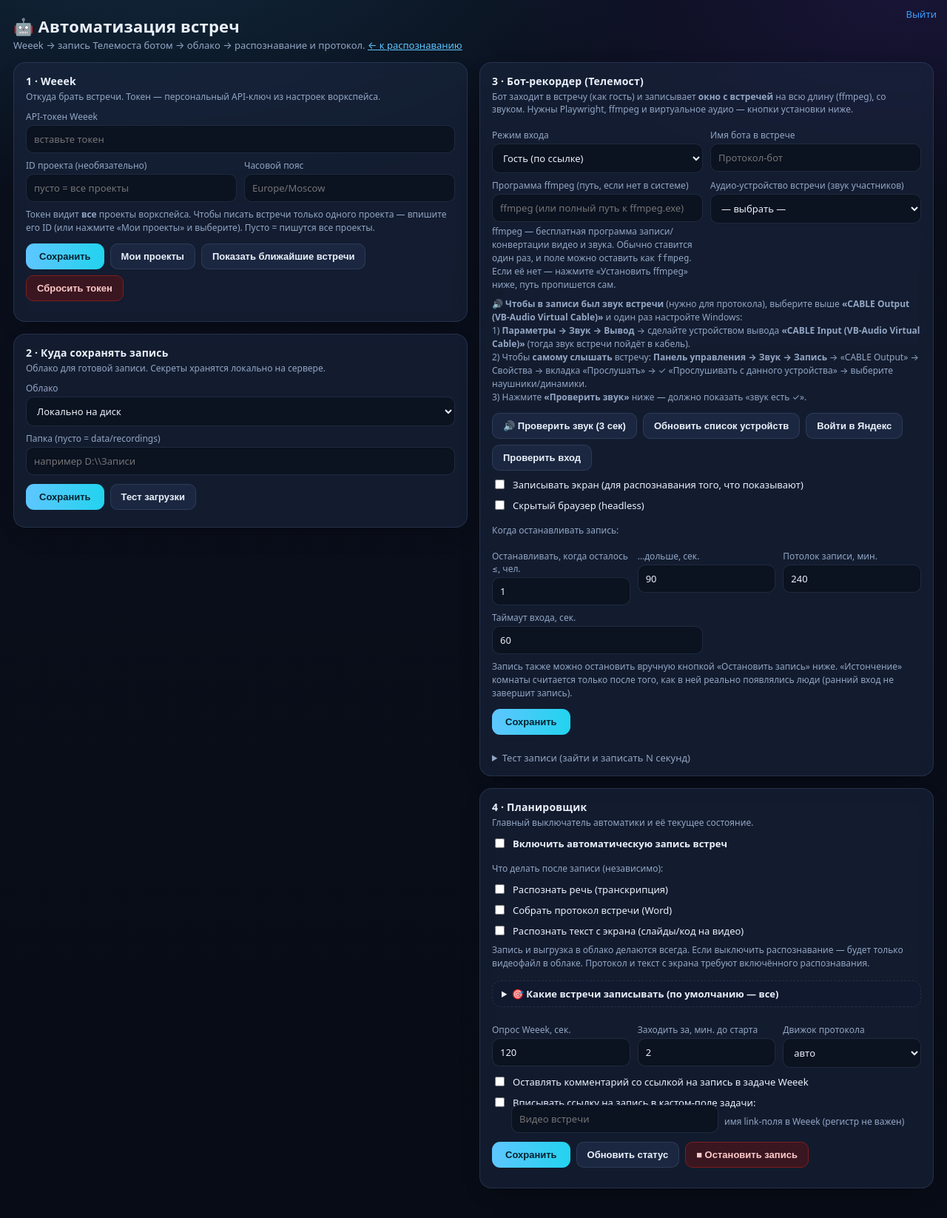
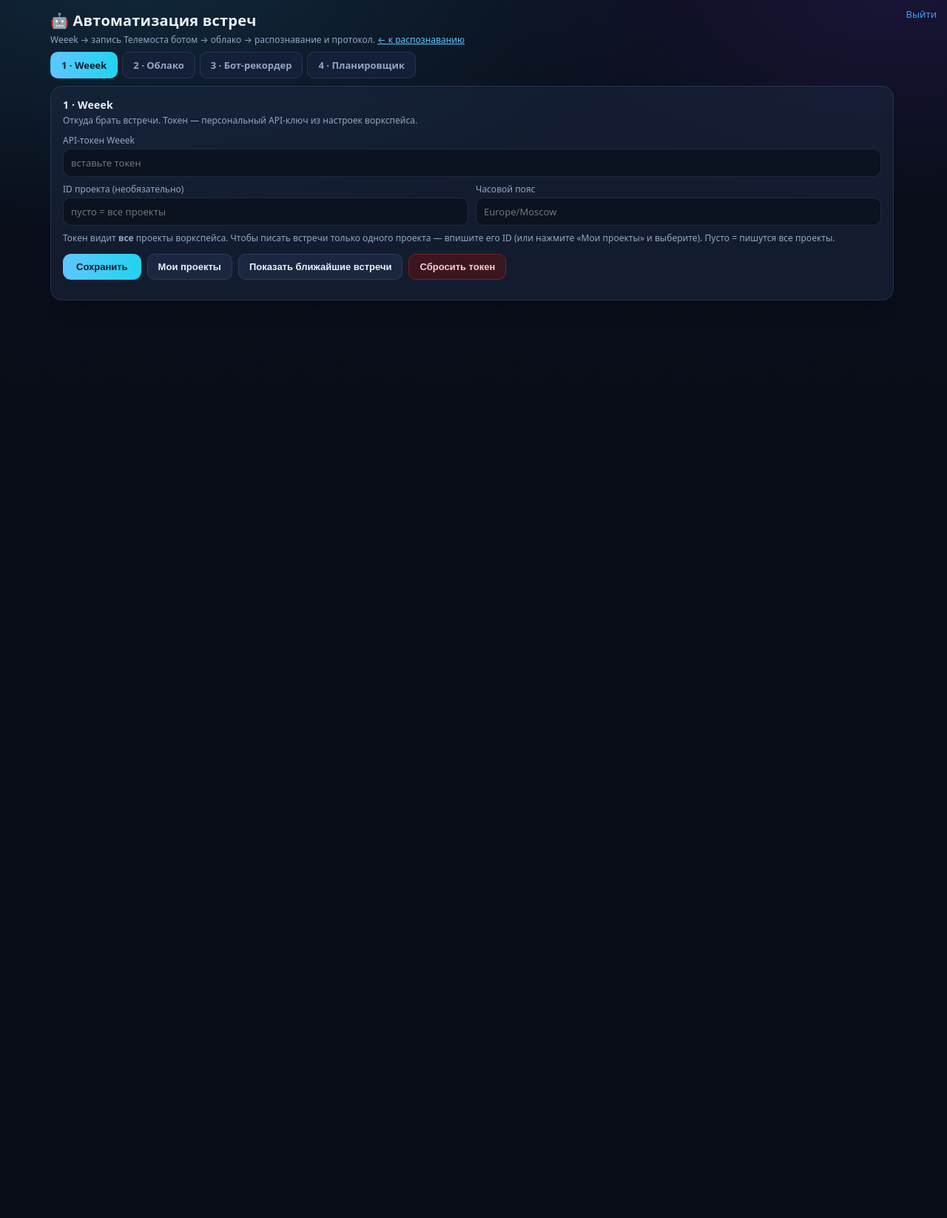
Before and after one commit to sglazunov/voise-bot, a Python web app: template app/templates/automation.html in a window 1280 px wide. Shown: the whole page at 74% size. After the commit the page ends 406 px from the top, so only its background shows below. Run offline with Jinja, Linux system fonts and the light colour scheme; the template is opened without the code that fills it, so the values that code supplies are empty.

Commit message:
ui(automation): tabbed layout that fits one screen (no full-page scroll)
Turn the 4 sections (Weeek / cloud / recorder / scheduler) into tabs. The page
is now a full-height flex layout: header + tab bar stay put, only the active
tab's content scrolls internally — the whole page no longer scrolls.

```diff
--- a/app/templates/automation.html
+++ b/app/templates/automation.html
@@ -9,18 +9,27 @@
           --txt:#eaf1fb;--muted:#93a6c4;--line:rgba(120,150,200,.18);--ok:#16a34a;--err:#dc2626;--warn:#d97706;}
     *{box-sizing:border-box}
     body{margin:0;color:var(--txt);font-family:system-ui,-apple-system,Segoe UI,Roboto,sans-serif;
+         height:100vh;overflow:hidden;
          background:radial-gradient(1200px 600px at 15% -5%,rgba(56,189,248,.14),transparent 60%),
                     radial-gradient(1000px 500px at 95% 0%,rgba(124,58,237,.12),transparent 55%),
                     linear-gradient(180deg,#0a0f1c,#080c16)}
-    .wrap{max-width:1320px;margin:0 auto;padding:18px 18px 40px}
+    /* Full-height layout: header + tabs fixed, only the active panel scrolls. */
+    .wrap{max-width:1180px;margin:0 auto;padding:12px 18px 14px;height:100vh;
+          display:flex;flex-direction:column;min-height:0}
     a{color:var(--accent)}
-    h1{font-size:22px;margin:2px 0;letter-spacing:.2px}
-    .sub{color:var(--muted);font-size:13px;margin-bottom:14px}
-    /* two balanced columns so everything fits with minimal scroll */
-    .cards{column-count:2;column-gap:16px}
-    @media(max-width:1000px){.cards{column-count:1}}
+    h1{font-size:20px;margin:2px 0;letter-spacing:.2px}
+    .sub{color:var(--muted);font-size:12px;margin:2px 0 8px}
+    /* Tabs */
+    .tabbar{display:flex;gap:6px;flex-wrap:wrap;margin-bottom:10px;flex:0 0 auto}
+    .tabbtn{background:#141f38;color:var(--muted);border:1px solid var(--line);border-radius:10px;
+            padding:8px 14px;font-size:13px;font-weight:600;cursor:pointer;font-family:inherit}
+    .tabbtn:hover{color:var(--txt)}
+    .tabbtn.active{background:linear-gradient(90deg,var(--accent),var(--accent2));color:#04212f;border-color:transparent}
+    .tabpanels{flex:1 1 auto;min-height:0;overflow:auto;padding-right:4px}
+    .tabpanel{display:none}
+    .tabpanel.active{display:block}
     .card{background:var(--card);border:1px solid var(--line);border-radius:16px;padding:15px 16px;
-          margin:0 0 16px;break-inside:avoid;-webkit-backdrop-filter:blur(8px);backdrop-filter:blur(8px);
+          margin:0 0 16px;-webkit-backdrop-filter:blur(8px);backdrop-filter:blur(8px);
           box-shadow:0 10px 30px -18px rgba(0,0,0,.7)}
     .card h2{font-size:14px;margin:0 0 3px;font-weight:700;letter-spacing:.2px}
     .card .desc{color:var(--muted);font-size:12px;margin:0 0 10px}
@@ -82,9 +91,15 @@
   <div class="sub">Weeek → запись Телемоста ботом → облако → распознавание и протокол.
     <a href="/">← к распознаванию</a></div>
 
-  <div class="cards">
+  <div class="tabbar">
+    <button class="tabbtn active" onclick="showTab('weeek',this)">1 · Weeek</button>
+    <button class="tabbtn" onclick="showTab('cloud',this)">2 · Облако</button>
+    <button class="tabbtn" onclick="showTab('recorder',this)">3 · Бот-рекордер</button>
+    <button class="tabbtn" onclick="showTab('scheduler',this)">4 · Планировщик</button>
+  </div>
+  <div class="tabpanels">
   <!-- ============ WEEEK ============ -->
-  <div class="card">
+  <div class="card tabpanel active" id="tab-weeek">
     <h2>1 · Weeek</h2>
     <p class="desc">Откуда брать встречи. Токен — персональный API-ключ из настроек воркспейса.</p>
     <label>API-токен Weeek</label>
@@ -106,7 +121,7 @@
   </div>
 
   <!-- ============ CLOUD ============ -->
-  <div class="card">
+  <div class="card tabpanel" id="tab-cloud">
     <h2>2 · Куда сохранять запись</h2>
     <p class="desc">Облако для готовой записи. Секреты хранятся локально на сервере.</p>
     <label>Облако</label>
@@ -156,7 +171,7 @@
   </div>
 
   <!-- ============ RECORDER ============ -->
-  <div class="card">
+  <div class="card tabpanel" id="tab-recorder">
     <h2>3 · Бот-рекордер (Телемост)</h2>
     <p class="desc">Бот заходит в встречу (как гость) и записывает <b>окно с встречей</b> на всю длину (ffmpeg), со звуком. Нужны Playwright, ffmpeg и виртуальное аудио — кнопки установки ниже.</p>
     <div class="grid2">
@@ -224,7 +239,7 @@
   </div>
 
   <!-- ============ SCHEDULER ============ -->
-  <div class="card">
+  <div class="card tabpanel" id="tab-scheduler">
     <h2>4 · Планировщик</h2>
     <p class="desc">Главный выключатель автоматики и её текущее состояние.</p>
     <div class="chk"><input id="enabled" type="checkbox" onchange="toggleEnabled()">
@@ -302,7 +317,7 @@
     <div id="sched_status" class="statusline"></div>
     <div id="sched_meetings" class="mlist"></div>
   </div>
-  </div><!-- /.cards -->
+  </div><!-- /.tabpanels -->
 </div>
 
 <div id="toast" class="toast"></div>
@@ -310,6 +325,13 @@
 <script>
 const $=id=>document.getElementById(id);
 let SETTINGS={};
+
+function showTab(name, btn){
+  document.querySelectorAll('.tabpanel').forEach(p=>p.classList.toggle('active', p.id==='tab-'+name));
+  document.querySelectorAll('.tabbtn').forEach(b=>b.classList.remove('active'));
+  if(btn) btn.classList.add('active');
+  document.querySelector('.tabpanels').scrollTop=0;
+}
 
 async function api(method, path, body){
   const opt={method, headers:{}};
```
